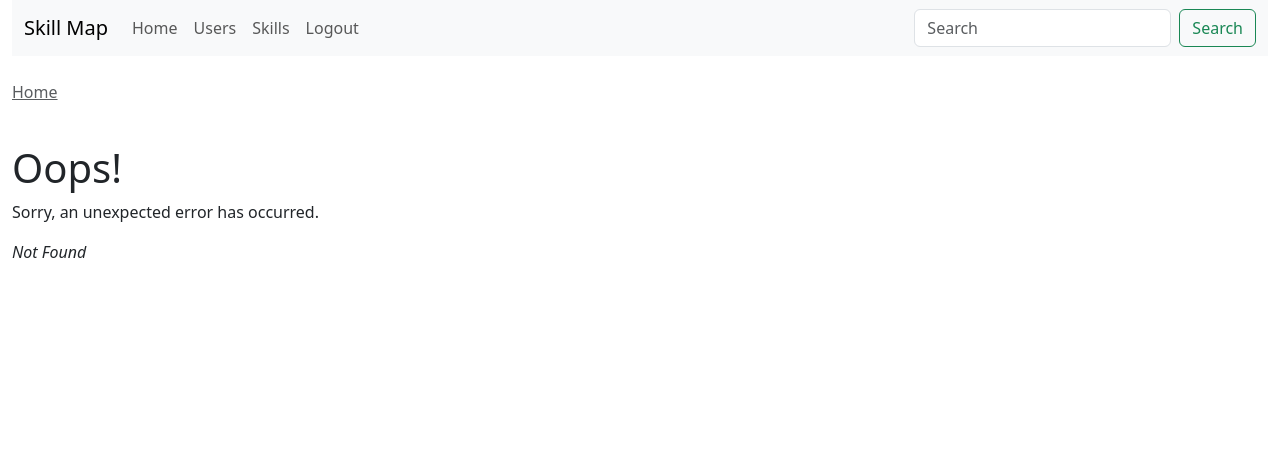
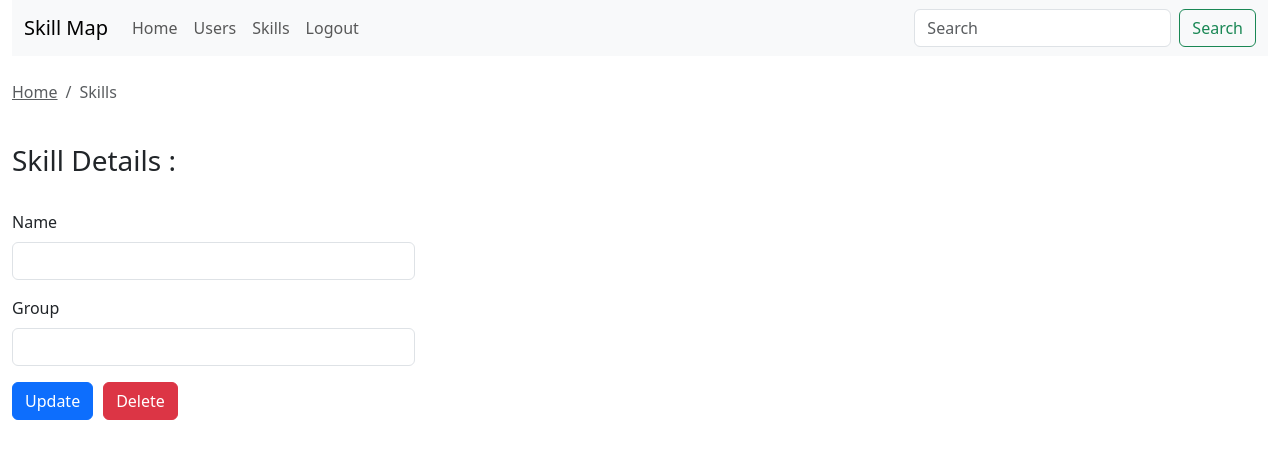
Before and after one commit to hazitgi/go-gin-server-client, a React (Create React App) app: page /skills/1 in a window 1280 px wide. Before the commit this address had no page. Shown: the top 458 px of the page. Built offline with nearby package versions, Linux system fonts and the light colour scheme; no server answers; the HTML template or start-up script is replaced by a standard one.

Commit message:
add skill detail view

```diff
--- a/src/App.js
+++ b/src/App.js
@@ -9,6 +9,7 @@ import ErrorPage from "./routes/error-pages";
 import UserPage from "./routes/users";
 import SkillPage from "./routes/skills";
 import UserDetail from "./routes/userDetail";
+import SkillDetailPage from "./routes/skillDetail";
 
 const router = createBrowserRouter([
   {
@@ -32,6 +33,11 @@ const router = createBrowserRouter([
     errorElement: <ErrorPage />,
   },
   {
+    path: "/skills/:skillId/",
+    element: <SkillDetailPage />,
+    errorElement: <ErrorPage />,
+  },
+  {
     path: "/login",
     element: <UserLogin />,
     errorElement: <ErrorPage />,
--- /dev/null
+++ b/src/components/skillDetail.jsx
@@ -0,0 +1,102 @@
+import { useParams } from "react-router-dom";
+import { useNavigate } from "react-router-dom";
+import React from "react";
+import { useState, useEffect } from "react";
+import GetBaseUrl from "../conf";
+
+export default function SkillDetail() {
+  const [data, setData] = useState([]);
+  const { skillId } = useParams();
+  const apiEndPoint = GetBaseUrl() + "/api/skills/" + skillId + "/";
+
+  const navigate = useNavigate();
+
+  function updateSkill(event) {
+    event.preventDefault();
+
+    var name = event.target.elements.name.value;
+    var group = event.target.elements.group.value;
+
+    fetch(apiEndPoint, {
+      method: "PATCH",
+      body: JSON.stringify({
+        name: name,
+        group: group,
+      }),
+    })
+      .then((response) => response.json())
+      .then((data) => {
+        console.log(data);
+        alert(JSON.stringify(data));
+      });
+  }
+
+  function deleteSill(event) {
+    event.preventDefault();
+    console.log("Deleting skill...");
+    fetch(apiEndPoint, {
+      method: "DELETE",
+    })
+      .then((response) => {
+        console.log(response);
+        return response.json();
+      })
+      .then((data) => {
+        console.log(data);
+        alert(JSON.stringify(data));
+        navigate("/skills");
+      });
+  }
+
+  useEffect(() => {
+    function getSkillDetails() {
+      fetch(apiEndPoint, {
+        method: "GET",
+      })
+        .then((response) => {
+          return response.json();
+        })
+        .then((data) => {
+          console.log(data);
+          setData(data);
+        });
+    }
+
+    getSkillDetails();
+  }, [apiEndPoint]);
+
+  return (
+    <div>
+      <h3>Skill Details : {data.name}</h3>
+      <br />
+      <form onSubmit={updateSkill}>
+        <div className="mb-3">
+          <label className="form-label"> Name</label>
+          <input
+            type="text"
+            className="form-control"
+            id="name"
+            defaultValue={data.name}
+          />
+        </div>
+        <div className="mb-3">
+          <label className="form-label">Group</label>
+          <input
+            type="text"
+            className="form-control"
+            id="group"
+            defaultValue={data.group}
+          />
+        </div>
+        <button type="submit" className="btn btn-primary">
+          Update
+        </button>
+        <span style={{ marginLeft: "10px" }}></span>
+        <button type="submit" className="btn btn-danger" onClick={deleteSill}>
+          Delete
+        </button>
+      </form>
+      <br />
+    </div>
+  );
+}
--- /dev/null
+++ b/src/routes/skillDetail.jsx
@@ -0,0 +1,44 @@
+import { Link } from "react-router-dom";
+import Navbar from "../components/navbar";
+import SkillDetail from "../components/skillDetail";
+
+function SkillDetailPage() {
+  return (
+    <div className="container-fluid">
+      <div className="row">
+        <div className="col gap-3">
+          <Navbar />
+        </div>
+      </div>
+
+      <br />
+
+      <nav aria-label="breadcrumb">
+        <ol class="breadcrumb">
+          <li class="breadcrumb-item">
+            <Link
+              to={`/home`}
+              class="breadcrumb-item active"
+              aria-current="page"
+            >
+              Home
+            </Link>
+          </li>
+          <li class="breadcrumb-item active">Skills</li>
+        </ol>
+      </nav>
+
+      <br />
+
+      <div className="row align-items-center">
+        <div className="col-4">
+          <SkillDetail />
+        </div>
+      </div>
+
+      <br />
+    </div>
+  );
+}
+
+export default SkillDetailPage;
```
